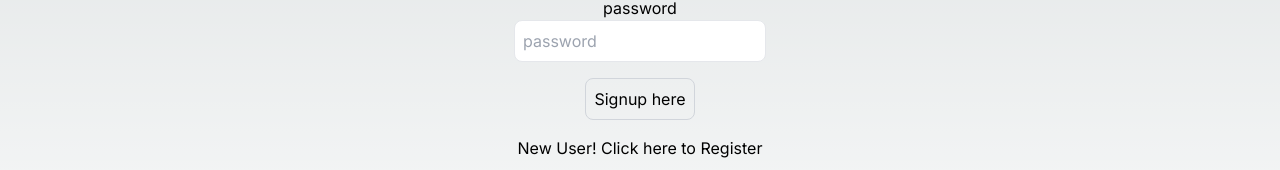
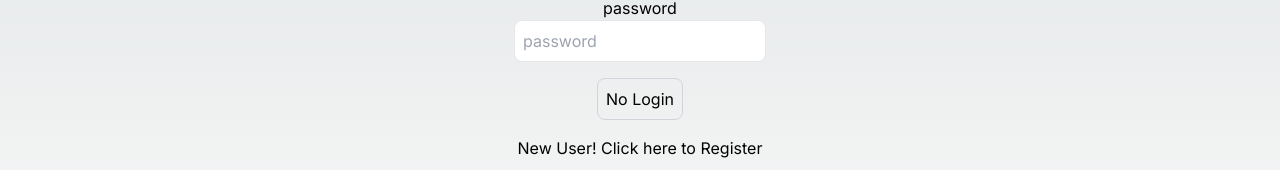
Before and after one commit to OnPaceCoder/Next-Auth, a Next.js app: page /login in a window 1280 px wide. Shown: the part 376-546 px from the top of the page. Built offline with nearby package versions, Linux system fonts and the light colour scheme.

Commit message:
fix: Button Disabled

```diff
--- a/src/app/login/page.tsx
+++ b/src/app/login/page.tsx
@@ -65,7 +65,7 @@ const page = () => {
         onClick={onLogin}
         className="p-2 border border-gray-300 rounded-lg mb-4 focus:outline-none focus:border-gray-600"
       >
-        Signup here
+        {buttonDisabled ? "No Login" : "Login"}
       </button>
       <Link href={"/signup"}>New User! Click here to Register </Link>
     </div>
```
